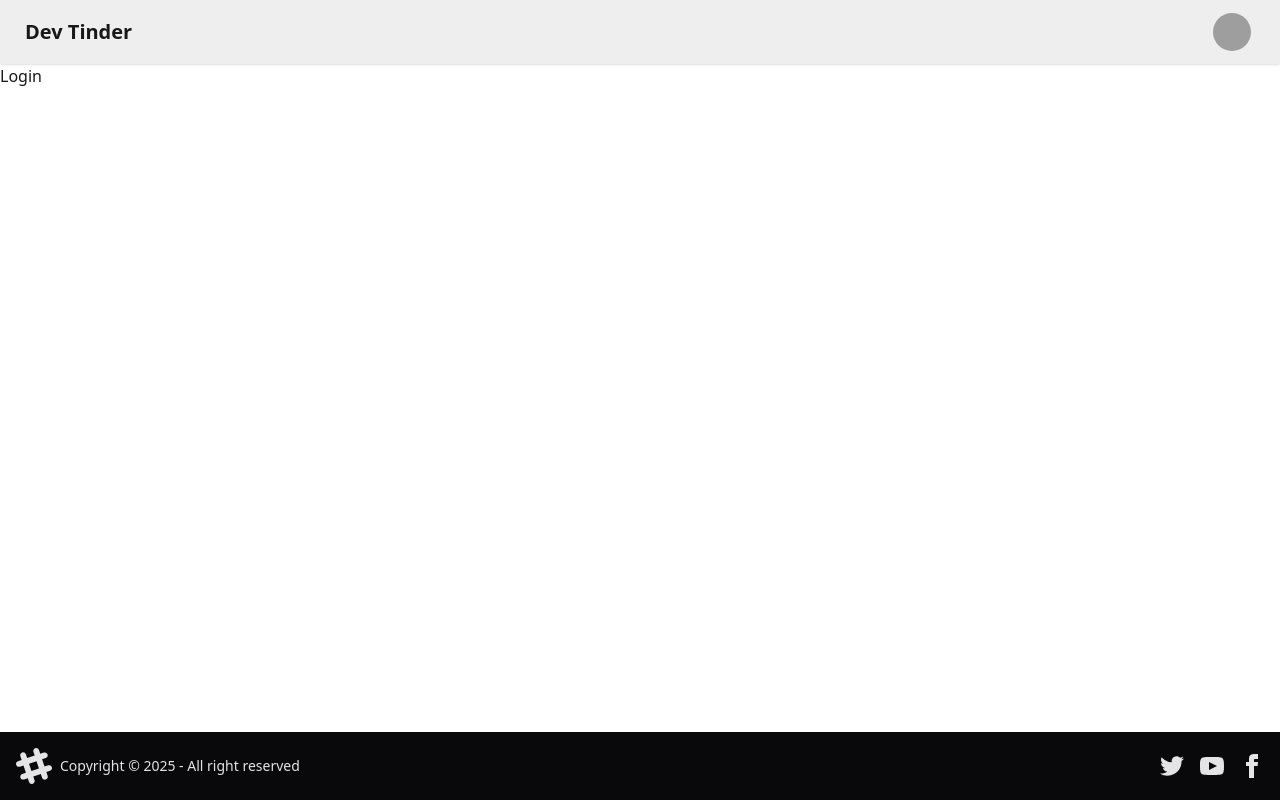
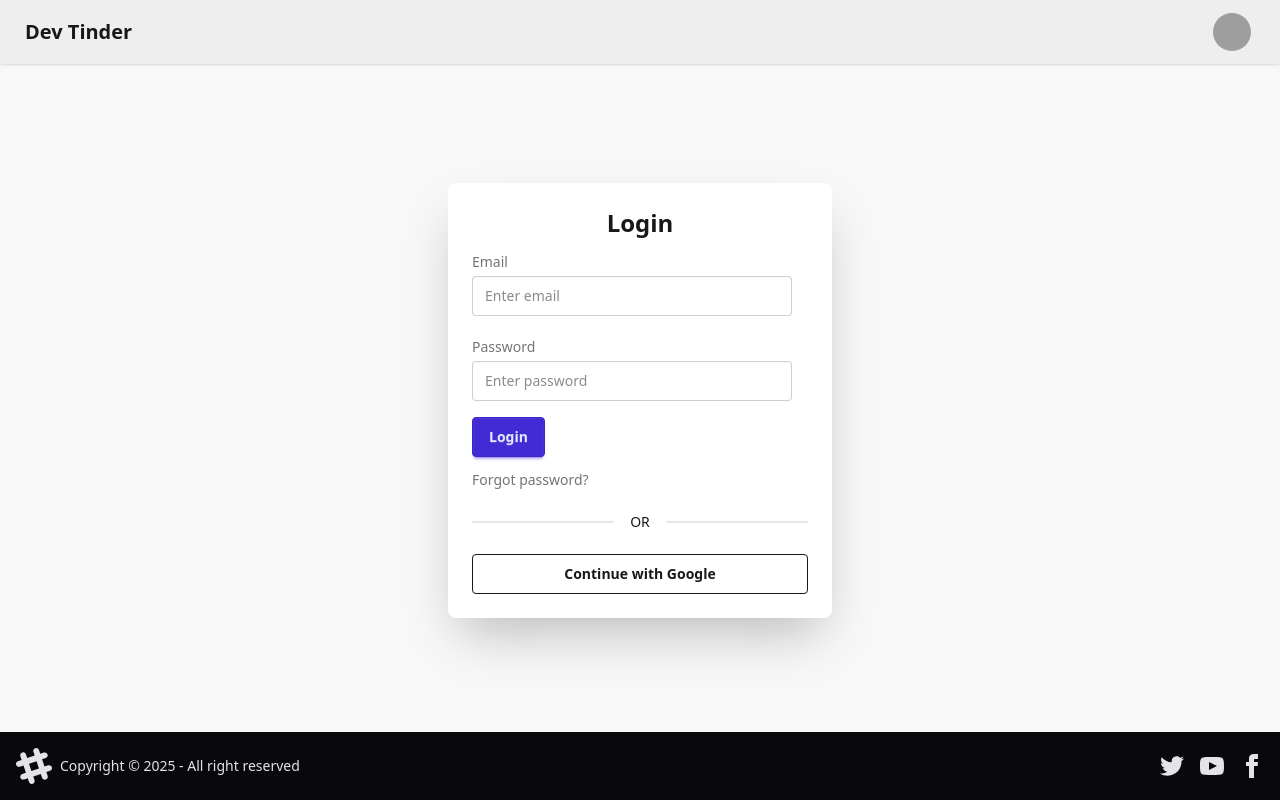
Before and after one commit to skycode9/DevTinder-Frontend-React, a React (Vite) app: page /login in a window 1280 px wide. Built offline with nearby package versions, Linux system fonts and the light colour scheme; grey boxes are pictures that could not be loaded.

Commit message:
feat: implement login form with email/password and axios integration

```diff
--- a/package.json
+++ b/package.json
@@ -11,6 +11,7 @@
   },
   "dependencies": {
     "@tailwindcss/vite": "^4.1.13",
+    "axios": "^1.11.0",
     "react": "^19.1.1",
     "react-dom": "^19.1.1",
     "react-router-dom": "^7.8.2",
--- a/src/Login.jsx
+++ b/src/Login.jsx
@@ -1,7 +1,82 @@
-import React from "react";
+import axios from "axios";
+import React, { useState } from "react";
 
 const Login = () => {
-  return <div>Login</div>;
+  const [emailId, setEmailId] = useState("");
+  const [password, setPassword] = useState("");
+  const handleLogin = async (e) => {
+    e.preventDefault();
+    const result = await axios.post(
+      "http://localhost:3030/login",
+      {
+        emailId,
+        password,
+      },
+      { withCredentials: true }
+    );
+    console.log(result);
+  };
+  return (
+    <div className="h-[calc(100vh-8rem)] bg-base-200 flex items-center justify-center">
+      <div className="card w-full max-w-sm shadow-2xl bg-base-100">
+        <div className="card-body">
+          <h2 className="text-center text-2xl font-bold">Login</h2>
+
+          <form>
+            {/* Email */}
+            <div className="form-control">
+              <label className="label py-1">
+                <span className="label-text">Email</span>
+              </label>
+              <input
+                type="email"
+                placeholder="Enter email"
+                className="input"
+                required
+                value={emailId}
+                onChange={(e) => setEmailId(e.target.value)}
+              />
+            </div>
+
+            {/* Password */}
+            <div className="form-control mt-4">
+              <label className="label py-1">
+                <span className="label-text">Password</span>
+              </label>
+              <input
+                type="password"
+                placeholder="Enter password"
+                className="input"
+                required
+                value={password}
+                onChange={(e) => setPassword(e.target.value)}
+              />
+            </div>
+
+            {/* Submit Button */}
+            <div className="form-control mt-4">
+              <button className="btn btn-primary" onClick={handleLogin}>
+                Login
+              </button>
+            </div>
+            <label className="label mt-3">
+              <a href="#" className="label-text-alt link link-hover">
+                Forgot password?
+              </a>
+            </label>
+          </form>
+
+          {/* Divider */}
+          <div className="divider">OR</div>
+
+          {/* Google Login (example) */}
+          <button className="btn btn-outline w-full">
+            Continue with Google
+          </button>
+        </div>
+      </div>
+    </div>
+  );
 };
 
 export default Login;
```
Also changed, not shown: 2 other files (tests, documents, lock files or other folders).
